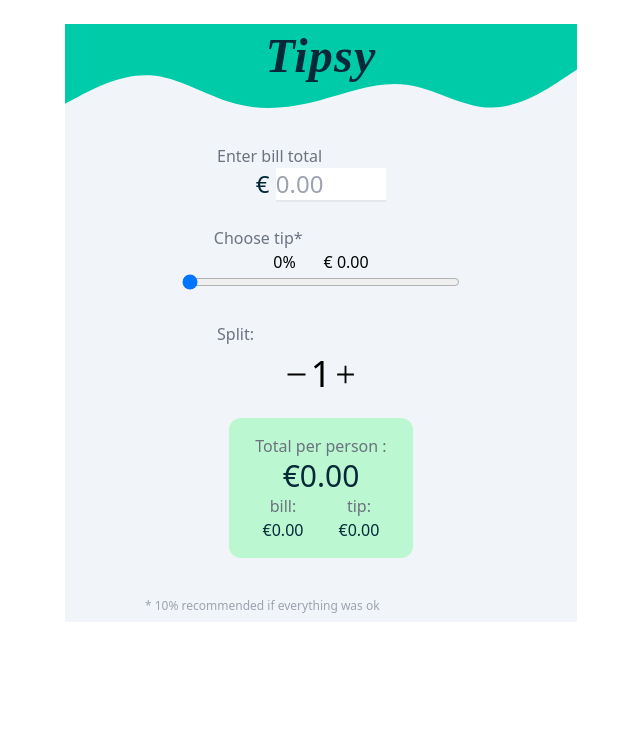
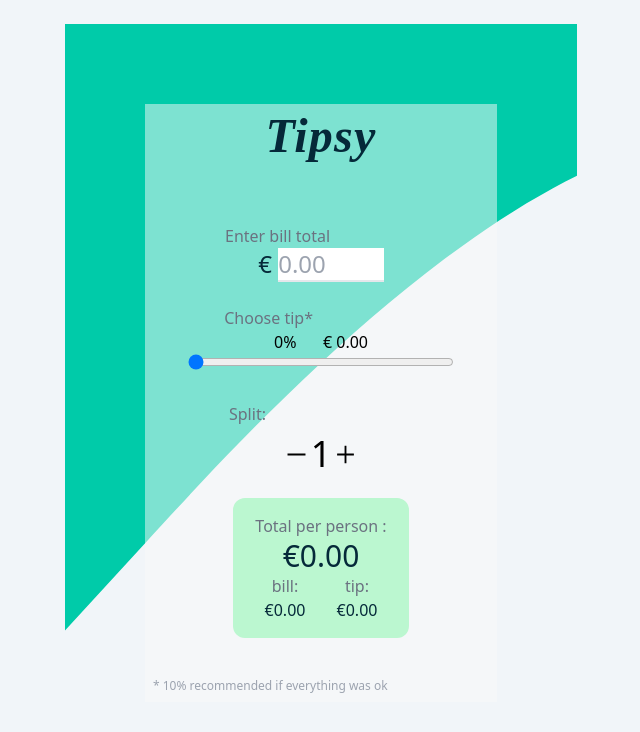
Before and after one commit to paulinahry/tip_calculator_pauhry, a React (Vite) app in the folder calc/: page / in a window 1280 px wide. Shown: the top 732 px of the page, without its empty margins (319-959 px from the left). Built offline with nearby package versions, Linux system fonts and the light colour scheme.

Commit message:
design edit

```diff
--- a/calc/src/App.jsx
+++ b/calc/src/App.jsx
@@ -39,10 +39,10 @@ function App() {
 
 
   return (
-    <section className="App bg-[url('./assets/img/wave.svg')] bg-no-repeat flex justify-center md:w-[60%] sm:w-[80%] lg:w-[40%] 2xl:w-[20%] mx-auto md:mt-6 bg-slate-100" >
+    <section className="App p-20 bg-[url('./assets/img/wave.svg')] bg-cover bg-no-repeat flex justify-center md:w-[60%] sm:w-[80%] lg:w-[40%] 2xl:w-[20%] mx-auto md:mt-6" >
 
 
-    <div className=" flex justify-center flex-col md:mx-auto " >
+    <div className=" flex justify-center flex-col md:mx-auto bg-neutral-50/50" >
 
 
         <h1 className='text-4xl md:text-5xl text-darky-green tracking-wide text-center mt-2 font-macherie font-bold italic'>Tipsy</h1>
@@ -66,24 +66,23 @@ function App() {
 
         {/* TIP SLIDER */}
         <section className='flex text-center justify-center flex-col p-2 m-4 w- mx-auto w-[80%]' >
-          <span className=' text-gray-500 text-left ml-8'>Choose tip* </span>
+          <span className=' text-gray-500 text-left ml-9'>Choose tip* </span>
 
           <div>
           <span>{tip}%</span>
           <span className="ml-[10%]">€ {tipTotal.toFixed(2)}</span>
           </div>
 
-
           <input type="range"
-          className='text-darky-green  bg-gray-200'
-          min={0} max={100} defaultValue={10}  value={tip}
+            className='text-darky-green  bg-gray-200'
+            min={0} max={100} defaultValue={10}  value={tip}
             onChange={(e)=>setTip(e.target.value)} />
         </section>
 
 
         {/* SPLIT */}
         <section className="flex justify-center flex-col text-center item-baseline gap-2 p-2 w-full mx-auto">
-          <span className='px-2 text-gray-500 text-left ml-16' >Split: </span>
+          <span className=' text-gray-500 text-left ml-16 px-3' >Split: </span>
           <div>
             <button
             onClick={handleDecrement}>
--- a/calc/src/index.css
+++ b/calc/src/index.css
@@ -1,3 +1,7 @@
 @tailwind base;
 @tailwind components;
 @tailwind utilities;
+
+html {
+    background-color: rgb(241 245 249)
+}
```
Also changed, not shown: calc/src/assets/img/wave.svg.
